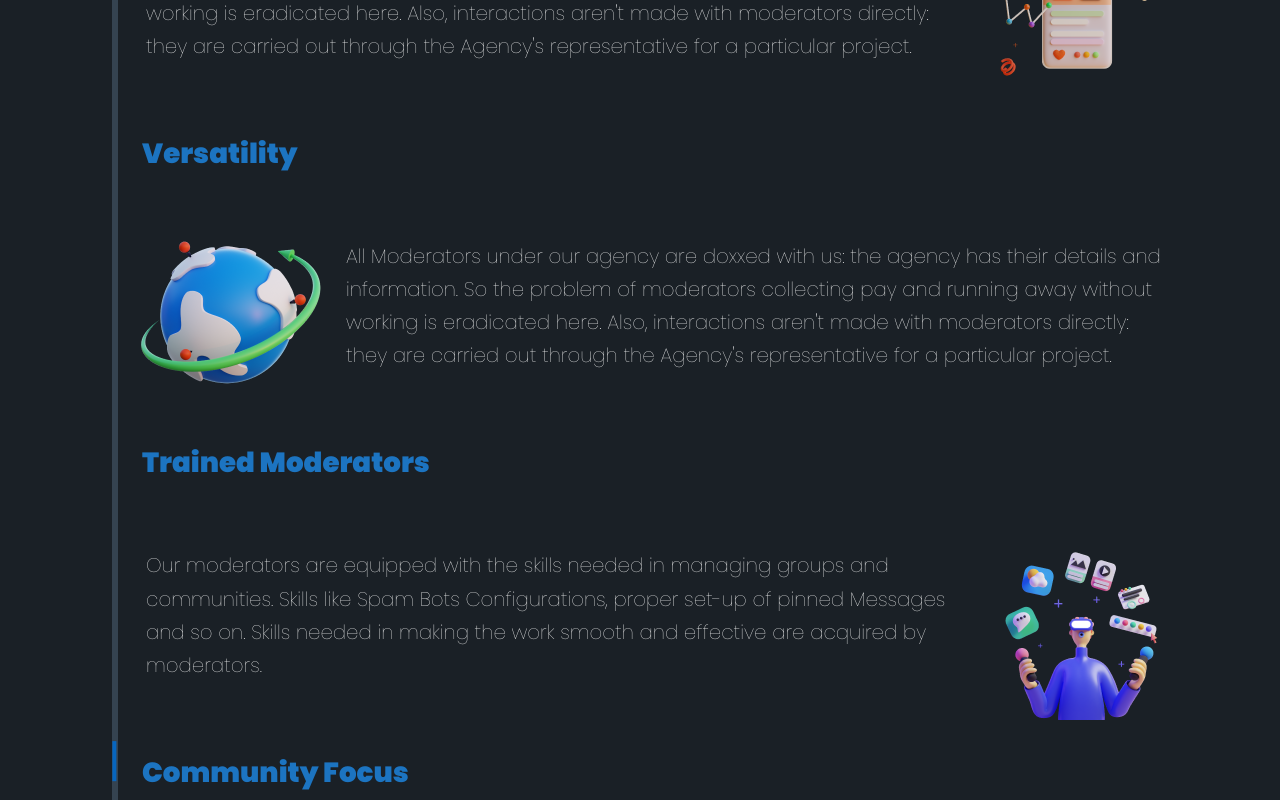
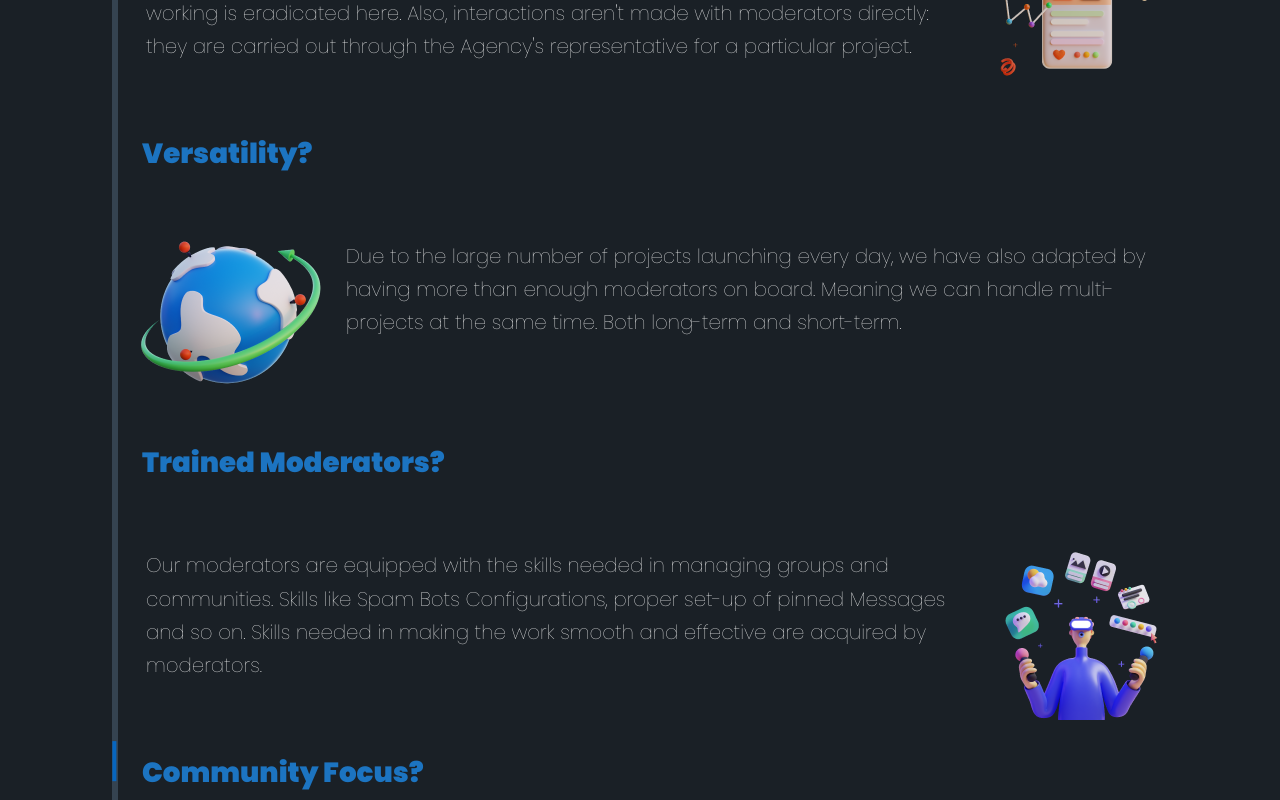
Before and after one commit to marvy-codes/master-neo, a React (Create React App) app: page / in a window 1280 px wide. Shown: the part 2940-3740 px from the top of the page. Built offline with nearby package versions, Linux system fonts and the light colour scheme; a web font is replaced by a local one.

Commit message:
edited why page

```diff
--- a/src/components/Whycomponent.js
+++ b/src/components/Whycomponent.js
@@ -27,7 +27,7 @@ function Whycomponent() {
                 </div>
 
                 <div className="whycontent">
-                    <h3 className="MNMA">Fully Doxxed</h3>
+                    <h3 className="MNMA">Fully Doxxed?</h3>
                     <h5>Moderators</h5>
                     <div className="whyflex__twist">
                         <img src={whylogo2} alt="Fully Doxxed" className="whylogo2" />
@@ -41,20 +41,18 @@ function Whycomponent() {
                 </div>
 
                 <div className="whycontent">
-                    <h3 className="MNMA">Versatility</h3>
+                    <h3 className="MNMA">Versatility?</h3>
                     <div className="whyflex">
                         <img src={whylogo3} alt="Versatility" className="whylogo3"/>
                         <p>
-                            All Moderators under our agency are doxxed with us: the agency has their details and information. So
-                            the problem of moderators collecting pay and running away without working is eradicated here. Also, interactions
-                            aren't made with moderators directly: they are carried out through the Agency's representative for a particular
-                            project.
+                            Due to the large number of projects launching every day, we have also adapted by having more than enough
+                            moderators on board. Meaning we can handle multi-projects at the same time. Both long-term and short-term.
                         </p>
                     </div>
                 </div>
 
                 <div className="whycontent">
-                    <h3 className="MNMA">Trained Moderators</h3>
+                    <h3 className="MNMA">Trained Moderators?</h3>
                     <div className="whyflex__twist">
                         <img src={whylogo4} alt="Trained Moderators" className="whylogo4" />
                         <p>
@@ -66,7 +64,7 @@ function Whycomponent() {
                 </div>
 
                 <div className="whycontent">
-                    <h3 className="MNMA">Community Focus</h3>
+                    <h3 className="MNMA">Community Focus?</h3>
                     <div className="whyflex">
                         <img src={whylogo5} alt="Community Focus" className="whylogo5" />
                         <p>
```
